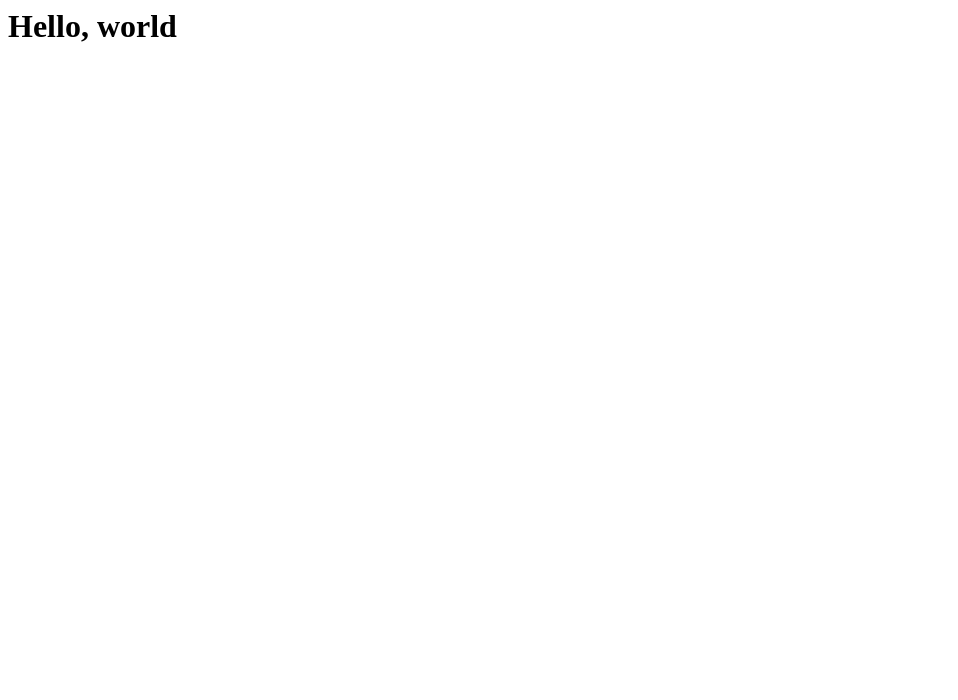
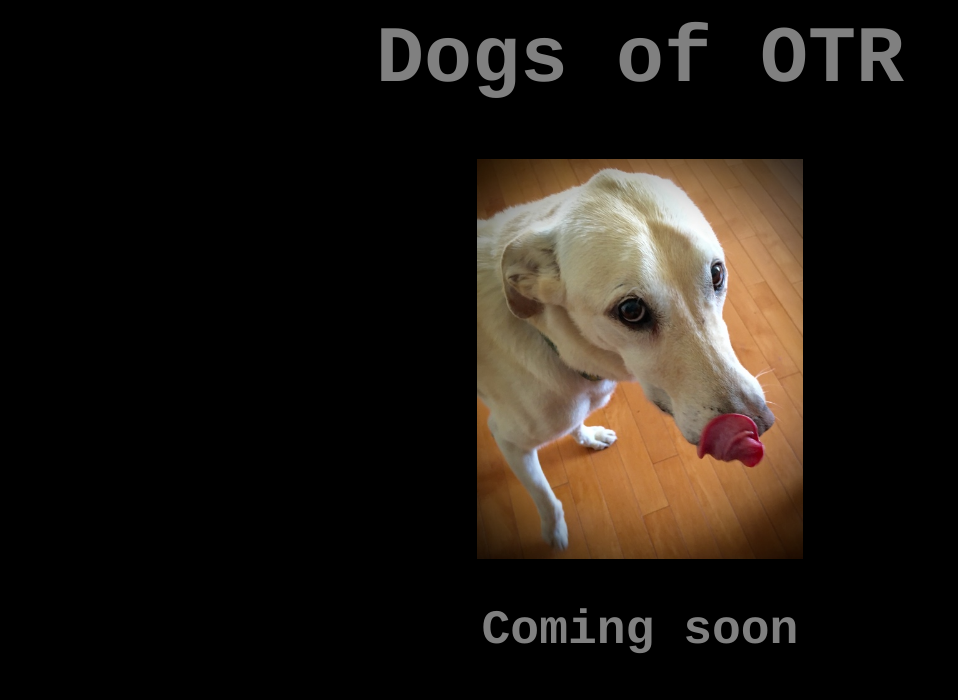
Before and after one commit to karlmorand/dogs-of-otr, a plain HTML site: page index.html in a window 1280 px wide. Shown: the whole page, without its empty margins (0-958 px from the left). Drawn offline with Linux system fonts and the light colour scheme.

Commit message:
created basic landing page with pic of scooby and simple css styling

```diff
--- a/index.html
+++ b/index.html
@@ -1 +1,15 @@
-<h1>Hello, world</h1>
+<!DOCTYPE html>
+<html>
+  <head>
+    <meta charset="utf-8">
+    <link rel="stylesheet" href="main.css" media="screen" charset="utf-8">
+    <title>Dogs of OTR</title>
+  </head>
+  <body>
+
+    <h1>Dogs of OTR</h1>
+    <img src="img/scooby.jpg" alt="Scooby" />
+    <h2>Coming soon</h2>
+
+  </body>
+</html>
--- /dev/null
+++ b/main.css
@@ -0,0 +1,22 @@
+body {
+  background-color: black;
+  text-align: center;
+}
+img {
+  height: 50vh;
+}
+h2 {
+    font-size: 3em;
+    font-family: Courier, monospace;
+    color: grey;
+    text-align: center;
+  }
+
+h1 {
+  font-family: Courier, monospace;
+  font-size: 5em;
+  color: grey;
+  text-align: center;
+  padding-top: .5%;
+  margin-top: 0;
+}
```
Also changed, not shown: img/scooby.jpg (added).
